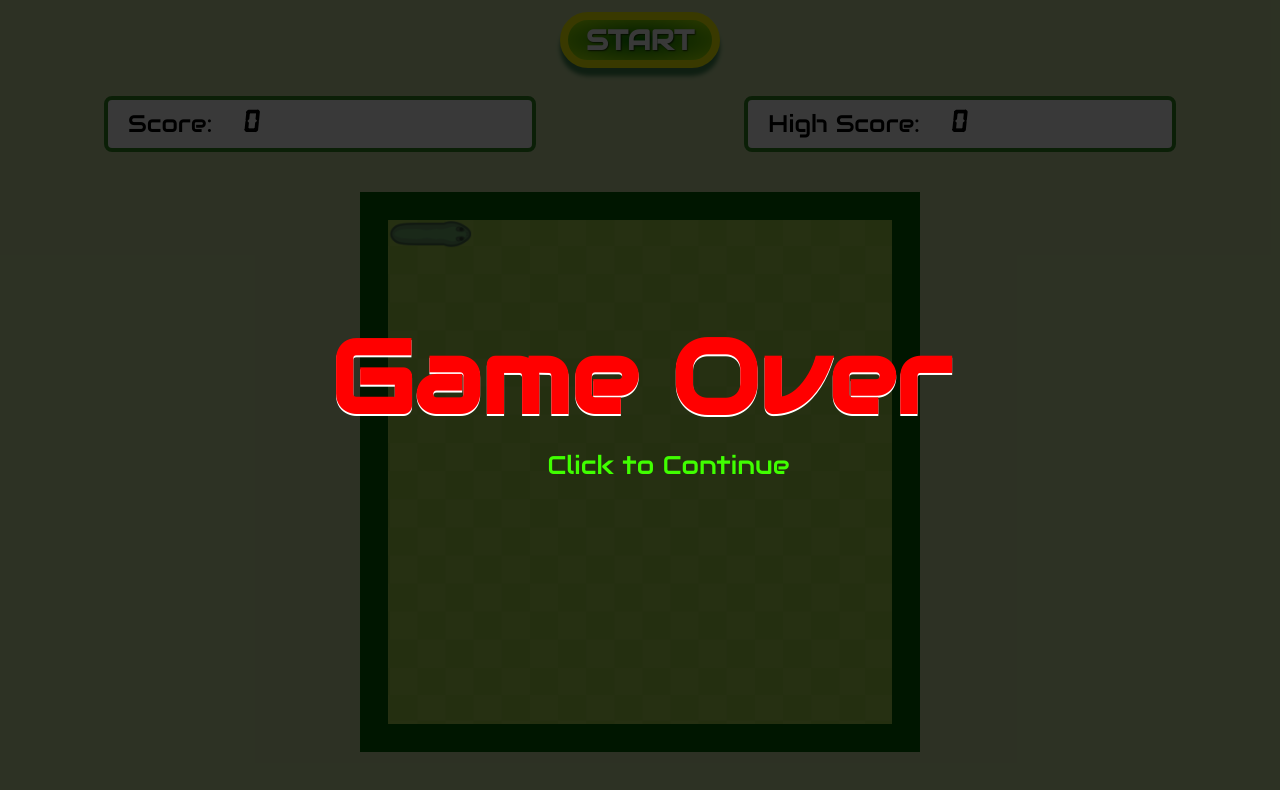
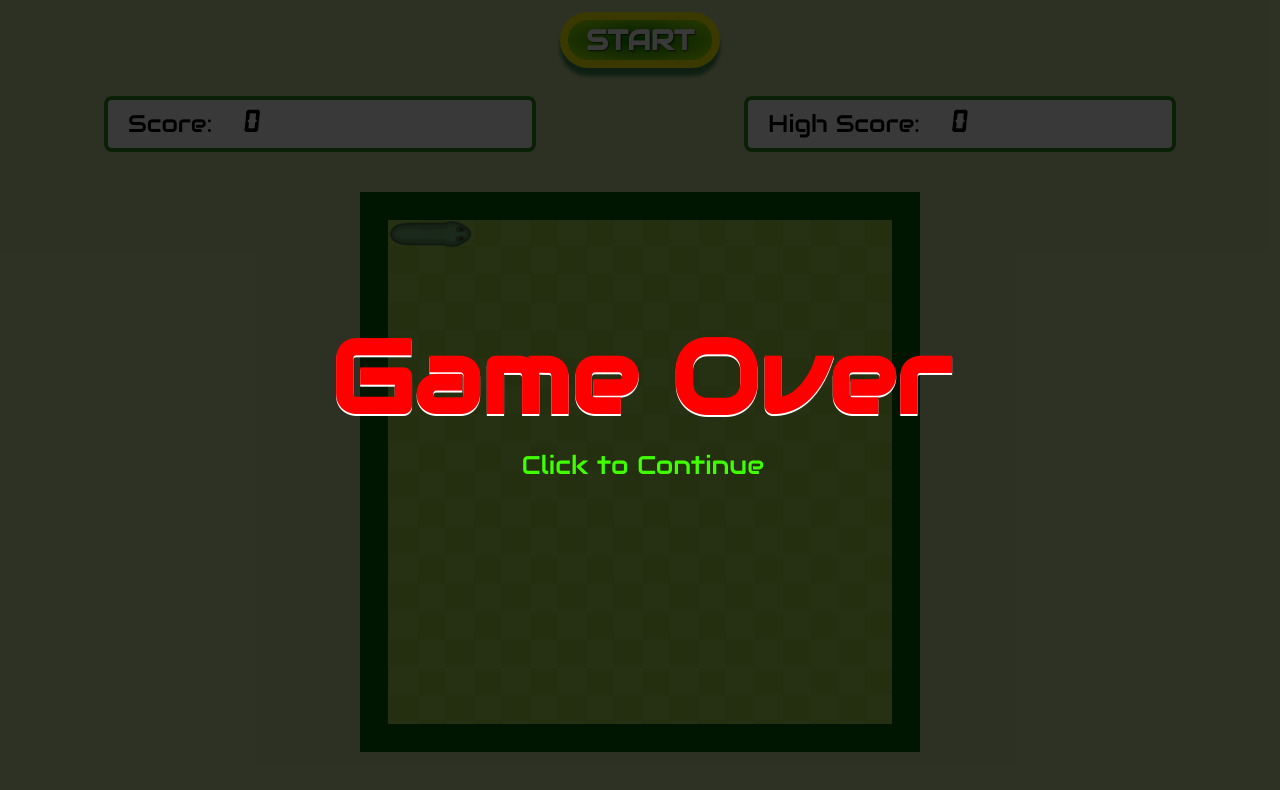
Before and after one commit to 02Shivaraj/dummy, a plain HTML site: page index.html in a window 1280 px wide. Both pictures are taken after a click on the button "START". Drawn offline with Linux system fonts and the light colour scheme.

Commit message:
Update Mystyle.css

```diff
--- a/css/Mystyle.css
+++ b/css/Mystyle.css
@@ -259,7 +259,7 @@ body{
     outline:none;
     border: none;
     font-size: 2vw;
-    margin-left: 15vw;
+    margin-left: 13vw;
     padding:.5vw 2vw;
     border-radius:10vw;
 }
```
